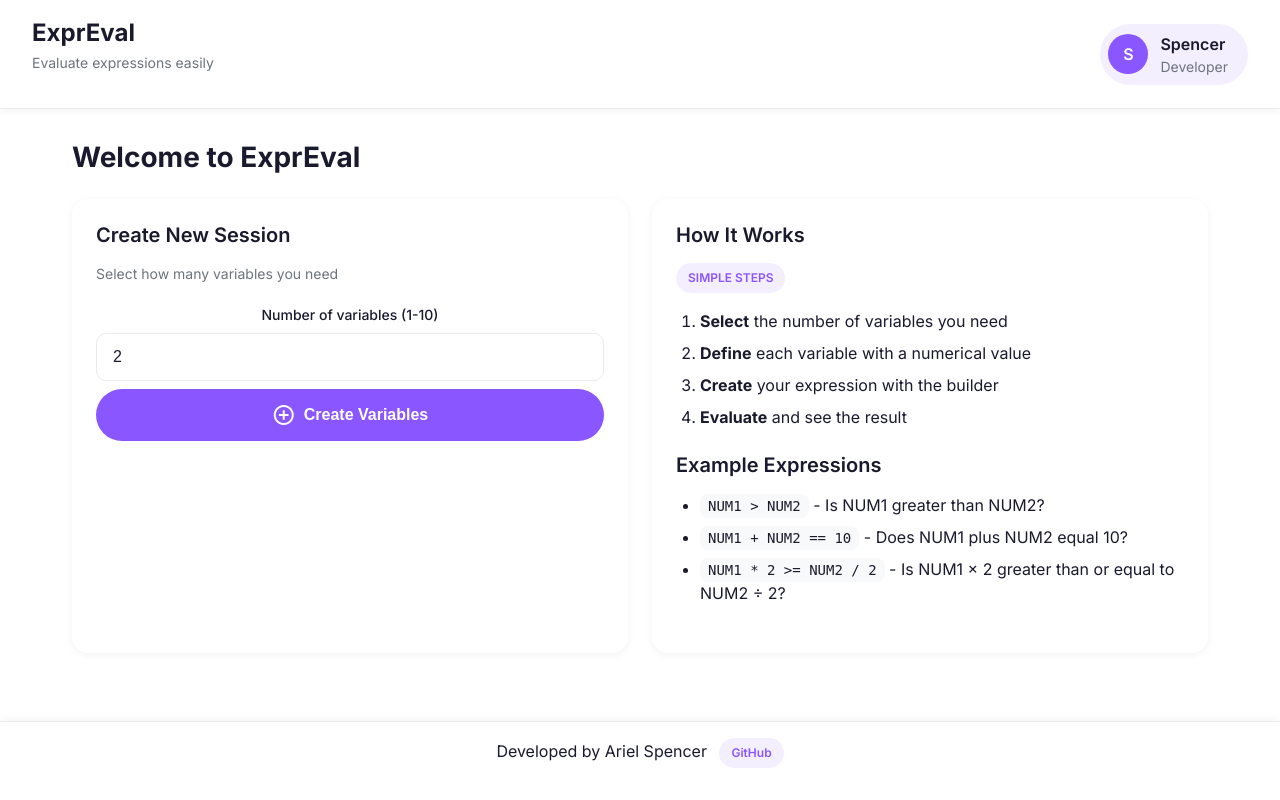
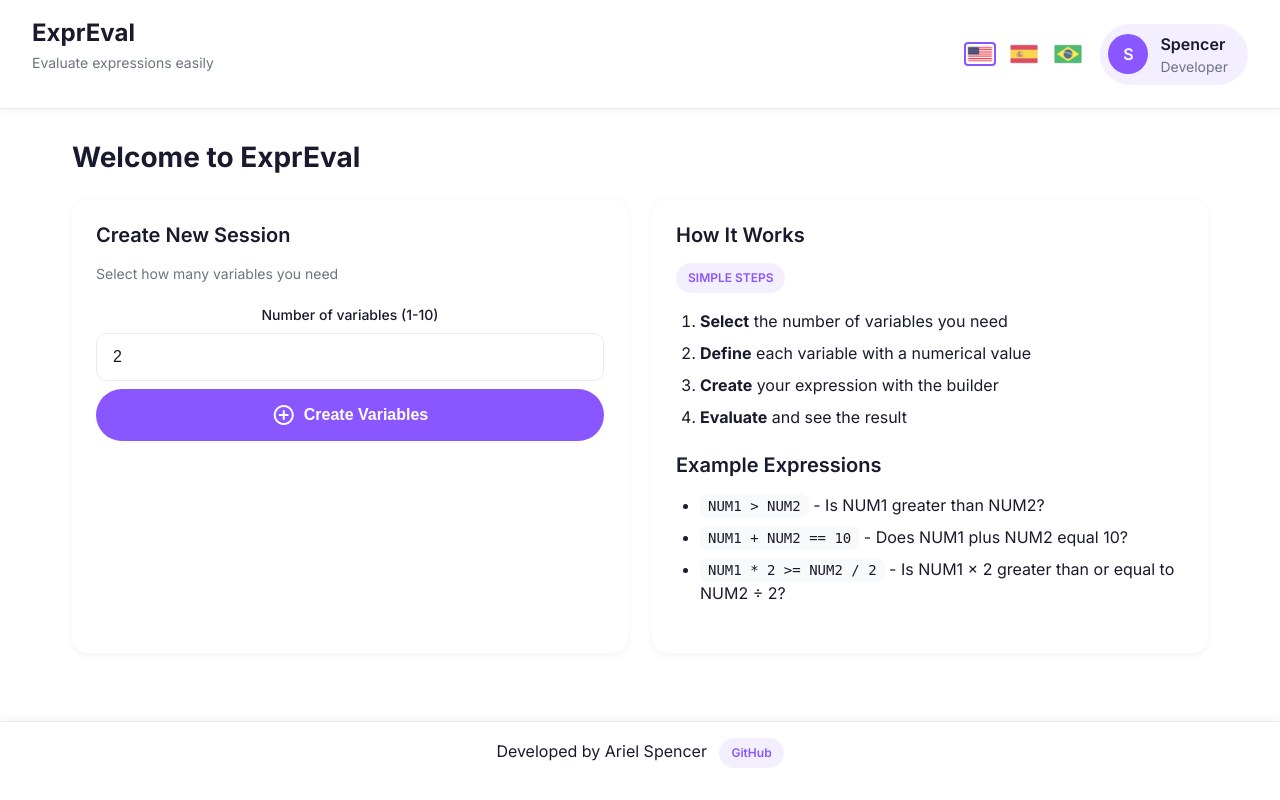
Before and after one commit to ArielSpencer/evaluating-logical-expressions, a Flask app: page / in a window 1280 px wide. Run offline with Flask 3, Linux system fonts and the light colour scheme.

Commit message:
feat: add language flags to header

```diff
--- a/templates/partials/header.html
+++ b/templates/partials/header.html
@@ -3,7 +3,19 @@
         <div class="header-brand">
             <a href="{{ url_for('index') }}" class="app-logo">
                 <h1 class="app-title">ExprEval</h1>
-                <p class="app-subtitle">{% block header_subtitle %}Evaluate expressions easily{% endblock %}</p>
+                <p class="app-subtitle">{% block header_subtitle %}{{ 'Evaluate expressions easily' | translate }}{% endblock %}</p>
+            </a>
+        </div>
+        <div class="display-flex justify-between align-items-center">
+            <div class="language-selector">
+                <a href="{{ url_for('set_language', lang_code='en') }}" class="language-flag {% if g.language == 'en' %}active{% endif %}">
+                    <img src="{{ url_for('static', filename='img/flags/english.png') }}" alt="English" title="English">
+                </a>
+                <a href="{{ url_for('set_language', lang_code='es') }}" class="language-flag {% if g.language == 'es' %}active{% endif %}">
+                    <img src="{{ url_for('static', filename='img/flags/spanish.png') }}" alt="Español" title="Español">
+                </a>
+                <a href="{{ url_for('set_language', lang_code='pt') }}" class="language-flag {% if g.language == 'pt' %}active{% endif %}">
+                    <img src="{{ url_for('static', filename='img/flags/brazilian-portuguese.png') }}" alt="Português" title="Português">
                 </a>
             </div>
             <a href="https://arielspencer.com.br" target="_blank" class="user-profile-link">
@@ -16,4 +28,5 @@
                 </div>
             </a>
         </div>
+    </div>
 </header>
```
Also changed, not shown: static/img/flags/brazilian-portuguese.png (added), static/img/flags/english.png (added), static/img/flags/spanish.png (added). Lines whose indentation alone changed are shown as unchanged.
